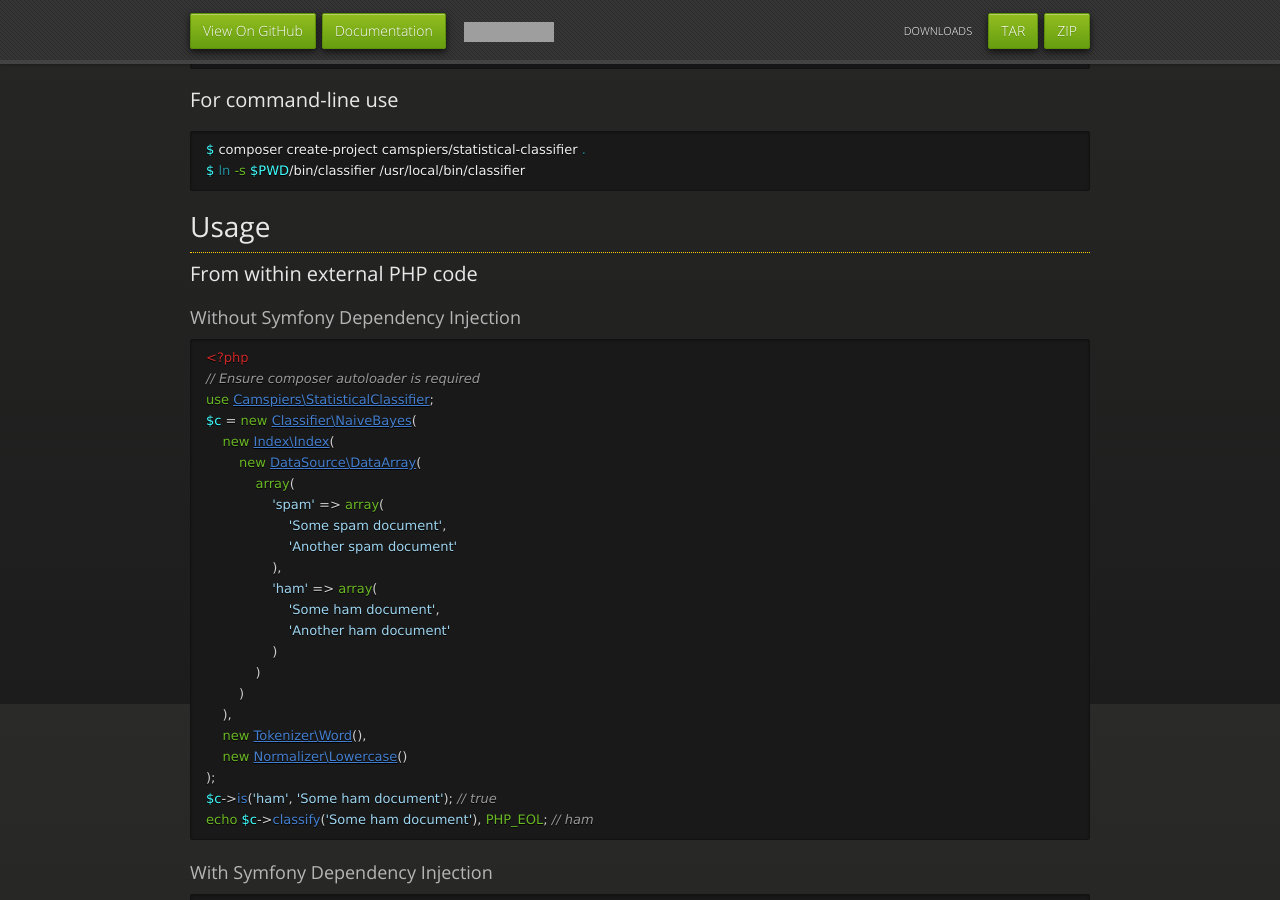
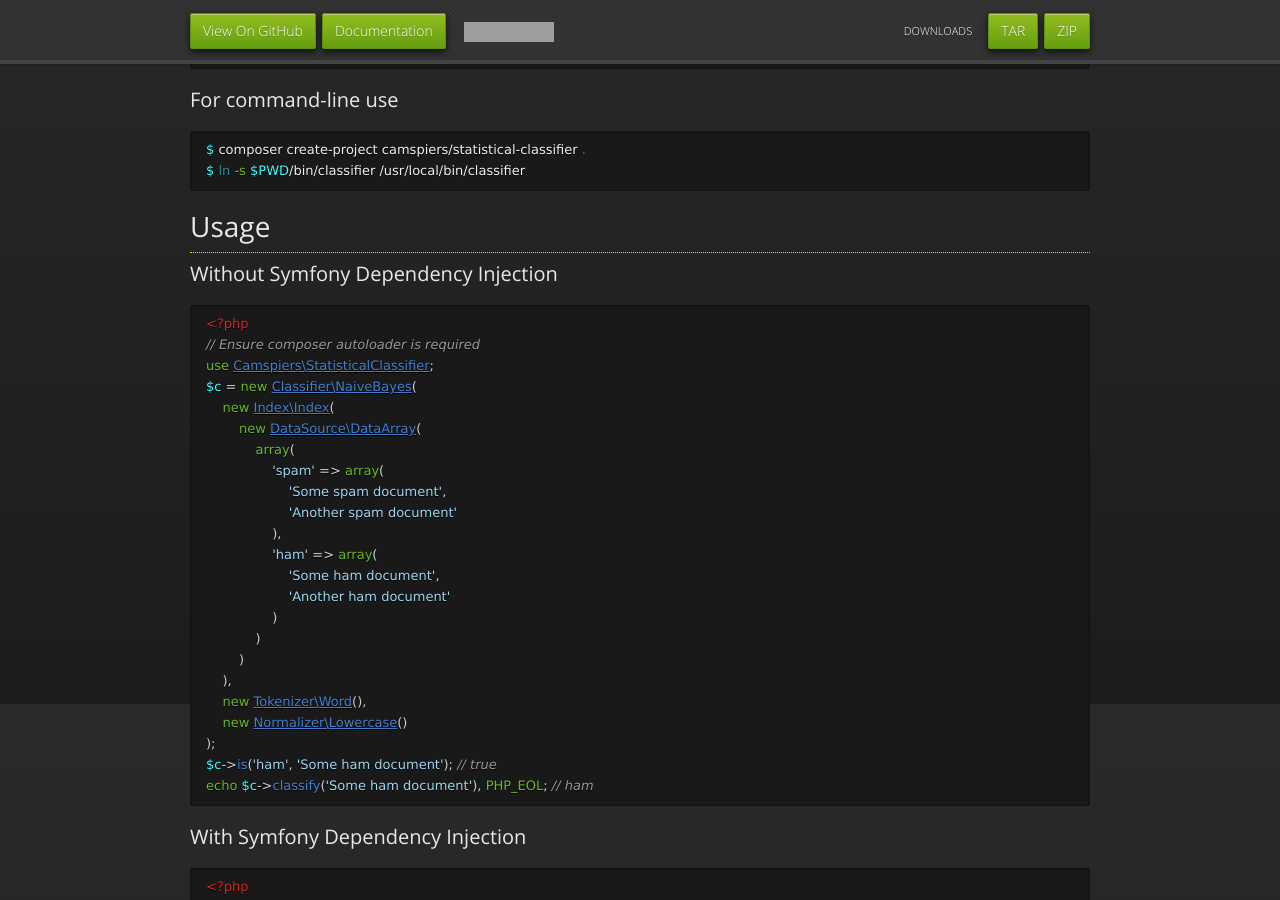
Before and after one commit to camspiers/statistical-classifier, a Jekyll site: the page built from index.md, in a window 1280 px wide and 900 px high, scrolled down 1096 px. Built offline with Jekyll 4.4.1, drawn with Linux system fonts in a browser that asks for light colours; nearby versions of some CDN libraries; Markdown is read by kramdown in place of the engine named in the settings; grey boxes are pictures that could not be loaded.

Commit message:
MINOR: Heading changes

````diff
--- a/index.md
+++ b/index.md
@@ -46,9 +46,7 @@ $ ln -s $PWD/bin/classifier /usr/local/bin/classifier
 
 # Usage
 
-## From within external PHP code
-
-### Without Symfony Dependency Injection
+## Without Symfony Dependency Injection
 
 ```php
 <?php
@@ -76,7 +74,7 @@ $c->is('ham', 'Some ham document'); // true
 echo $c->classify('Some ham document'), PHP_EOL; // ham
 ```
 
-### With Symfony Dependency Injection
+## With Symfony Dependency Injection
 
 ```php
 <?php
````
